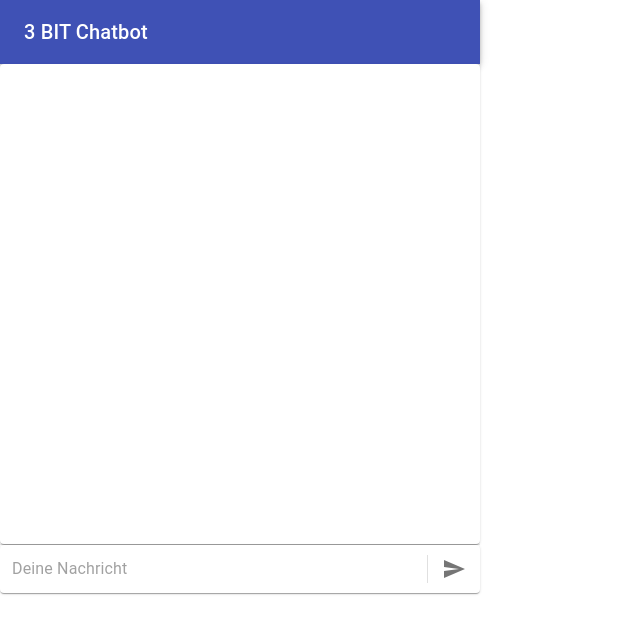
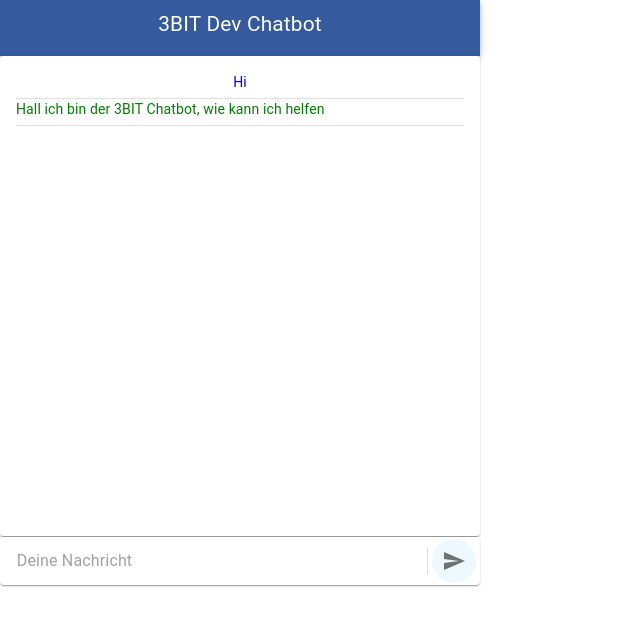
Before and after one commit to classProgrammer/horus_frontend, a React (Create React App) app: page / in a window 1280 px wide. Shown: the top 634 px of the page, without its empty margins (0-640 px from the left). Built offline with nearby package versions, Linux system fonts and the light colour scheme.

Commit message:
split up Messengers components in files

```diff
--- /dev/null
+++ b/src/MessageArea.js
@@ -0,0 +1,50 @@
+import React from 'react'
+import Typography from '@material-ui/core/Typography'
+import { makeStyles } from '@material-ui/core/styles'
+import Divider from '@material-ui/core/Divider'
+import Card from '@material-ui/core/Card'
+import CardContent from '@material-ui/core/CardContent'
+
+const useStyles = makeStyles({
+    card: {
+        minHeight: "30em",
+        maxHeight: "30em",
+        height: "100%",
+        width: "100%",
+        overflow: "auto"
+    },
+    titleBot: {
+        fontSize: 14,
+        color:"green"
+    },
+    titleUser: {
+        fontSize: 14,
+        color:"blue"
+    },
+})
+
+function MessageArea(props) {
+    const classes = useStyles()
+
+    return (
+        <Card className={classes.card}>
+            <CardContent>
+                {props.entries.map((msg, idx) => {
+                    return <div key={"div_" + idx}>
+                        {(msg.sender === "BOT") ?(
+                        <Typography align="left" className={classes.titleBot} color="textPrimary" gutterBottom>
+                            {msg.message}
+                        </Typography>) : (
+                            <Typography align="center" className={classes.titleUser} color="textPrimary" gutterBottom>
+                            {msg.message}
+                            </Typography>
+                        )}
+                        <Divider />
+                    </div>
+                })}
+            </CardContent>
+        </Card>
+    )
+}
+
+export default MessageArea
--- a/src/Messenger.js
+++ b/src/Messenger.js
@@ -1,131 +1,30 @@
-import React from 'react';
-
-import AppBar from '@material-ui/core/AppBar';
-import Toolbar from '@material-ui/core/Toolbar';
-import Typography from '@material-ui/core/Typography';
-import { makeStyles } from '@material-ui/core/styles';
-import Paper from '@material-ui/core/Paper';
-import InputBase from '@material-ui/core/InputBase';
-import Divider from '@material-ui/core/Divider';
-import IconButton from '@material-ui/core/IconButton';
-import SearchIcon from '@material-ui/icons/Send';
-import Card from '@material-ui/core/Card';
-import CardContent from '@material-ui/core/CardContent';
-
+import React from 'react'
+import Divider from '@material-ui/core/Divider'
 import axios from 'axios'
-import Box from '@material-ui/core/Box';
-
-const useStyles = makeStyles(theme => ({
-    root: {
-        padding: '2px 4px',
-        display: 'flex',
-        alignItems: 'center',
-    },
-    input: {
-        marginLeft: theme.spacing(1),
-        flex: 1,
-    },
-    iconButton: {
-        padding: 10,
-    },
-    divider: {
-        height: 28,
-        margin: 4,
-    },
-}));
-
-const cardStyles = makeStyles({
-    card: {
-        minHeight: "30em",
-        maxHeight: "30em",
-        height: "100%",
-        width: "100%",
-        overflow: "auto"
-    },
-    bullet: {
-        display: 'inline-block',
-        margin: '0 2px',
-        transform: 'scale(0.8)',
-    },
-    titleBot: {
-        fontSize: 14,
-        color:"green"
-    },
-    titleUser: {
-        fontSize: 14,
-        color:"blue"
-    },
-    pos: {
-        marginBottom: 12,
-    },
-});
-
-function MessageArea(props) {
-    const classes = cardStyles();
-
-    return (
-        <Card className={classes.card}>
-            <CardContent>
-                {props.entries.map((msg, idx) => {
-                    return <div key={"div_" + idx}>
-                        {(msg.sender === "BOT") ?(
-                        <Typography align="left" className={classes.titleBot} color="textPrimary" gutterBottom>
-                            {msg.message}
-                        </Typography>) : (
-                            <Typography align="center" className={classes.titleUser} color="textPrimary" gutterBottom>
-                            {msg.message}
-                            </Typography>
-                        )}
-                        <Divider />
-                    </div>
-                })}
-            </CardContent>
-        </Card>
-    );
-}
-
-function ChatbotToolbar() {
-    return (
-        <AppBar position="static">
-            <Toolbar>
-                <Typography variant="h6" >
-                    3 BIT Chatbot
-            </Typography>
-            </Toolbar>
-        </AppBar>
-    )
-}
-
-function SubmitField(props) {
-    const classes = useStyles();
-
-    return (
-        <Paper width="100%" component="form" className={classes.root}>
-            <InputBase
-                onChange={props.textHandler}
-                className={classes.input}
-                placeholder="Deine Nachricht"
-                inputProps={{ 'aria-label': 'search google maps' }}
-            />
-            <Divider className={classes.divider} orientation="vertical" />
-
-            <IconButton onClick={props.submitMessage} className={classes.iconButton} aria-label="Versenden">
-                <SearchIcon />
-            </IconButton>
-
-        </Paper>
-    );
-}
+import Box from '@material-ui/core/Box'
+import MessengerToolbar from './MessengerToolbar.js'
+import MessageArea from './MessageArea.js'
+import MessengerSubmitArea from './MessengerSubmitArea.js'
 
 
 class Messenger extends React.Component {
     constructor(props) {
-        super(props);
+        super(props)
         this.state = {
             messages: [
+                {
+                    sender: "YOU",
+                    message: "Hi",
+                    timestamp: "12:30"
+                },
+                {
+                    sender: "BOT",
+                    message: "Hall ich bin der 3BIT Chatbot, wie kann ich helfen",
+                    timestamp: "12:30"
+                },
 
             ]
-        };
+        }
     }
 
     handleMessage(event) {
@@ -166,17 +65,13 @@ class Messenger extends React.Component {
     render() {
         return (
             <Box maxWidth="30em" maxHeight="80em">
-                <ChatbotToolbar />
-
-
-
+                <MessengerToolbar title="3BIT Dev Chatbot" />
                 <MessageArea entries={this.state.messages} />
                 <Divider light />
-
-                <SubmitField textHandler={this.handleMessage.bind(this)} submitMessage={this.handleSubmit.bind(this)} />
+                <MessengerSubmitArea textHandler={this.handleMessage.bind(this)} submitMessage={this.handleSubmit.bind(this)} />
             </Box>
-        );
+        )
     }
 }
 
-export default Messenger;
+export default Messenger
--- /dev/null
+++ b/src/MessengerSubmitArea.js
@@ -0,0 +1,62 @@
+import React from 'react'
+import Paper from '@material-ui/core/Paper'
+import InputBase from '@material-ui/core/InputBase'
+import Divider from '@material-ui/core/Divider'
+import IconButton from '@material-ui/core/IconButton'
+import SearchIcon from '@material-ui/icons/Send'
+import PropTypes from 'prop-types'
+import { withStyles } from '@material-ui/styles'
+
+const styles = () => ({
+    root: {
+        padding: '2px 4px',
+        display: 'flex',
+        alignItems: 'center',
+    },
+    input: {
+        marginLeft:"0.8em",
+        flex: 1,
+    },
+    iconButton: {
+        padding: 10,
+        background: "#edf8ff"
+    },
+    divider: {
+        height: 28,
+        margin: 4,
+    },
+})
+
+
+class MessengerSubmitArea extends React.Component  {
+    constructor(props) {
+        super(props)
+    }
+
+    render() {
+        const { classes } = this.props
+        return (
+            <Paper width="100%" component="form" className={classes.root}>
+                <InputBase
+                    ref="messagearea_message"
+                    onChange={this.props.textHandler}
+                    className={classes.input}
+                    placeholder="Deine Nachricht"
+                    inputProps={{ 'aria-label': 'search google maps' }}
+                />
+                <Divider className={classes.divider} orientation="vertical" />
+
+                <IconButton onClick={this.props.submitMessage} className={classes.iconButton} aria-label="Versenden">
+                    <SearchIcon />
+                </IconButton>
+
+            </Paper>
+        )
+    }
+}
+
+MessengerSubmitArea.propTypes = {
+    classes: PropTypes.object.isRequired,
+}
+
+export default withStyles(styles)(MessengerSubmitArea)
--- /dev/null
+++ b/src/MessengerToolbar.js
@@ -0,0 +1,40 @@
+import React from 'react'
+import AppBar from '@material-ui/core/AppBar'
+import Typography from '@material-ui/core/Typography'
+import { makeStyles } from '@material-ui/core/styles'
+
+const useStyles = makeStyles(theme => ({
+    root: {
+        padding: '2px 4px',
+        display: 'flex',
+        alignItems: 'center',
+    },
+    toolbar: {
+         align: "center"
+    },
+    appbar: {
+        minHeight: "3.5em",
+        alignContent: "center",
+        justifyContent: "center",
+        background: "#365a9e"
+    },
+    title: {
+        color: "white",
+        align: "center",
+        fontSize: "1.3em"
+    },
+}))
+
+function MessengerToolbar(props) {
+    const classes = useStyles()
+
+    return (
+        <AppBar position="static" className={classes.appbar}>
+                <Typography align="center" className={classes.title} color="textPrimary" gutterBottom >
+                    {props && props.title ? props.title : "TITLE NOT SPECIFIED"}
+                </Typography>
+        </AppBar>
+    )
+}
+
+export default MessengerToolbar
```
